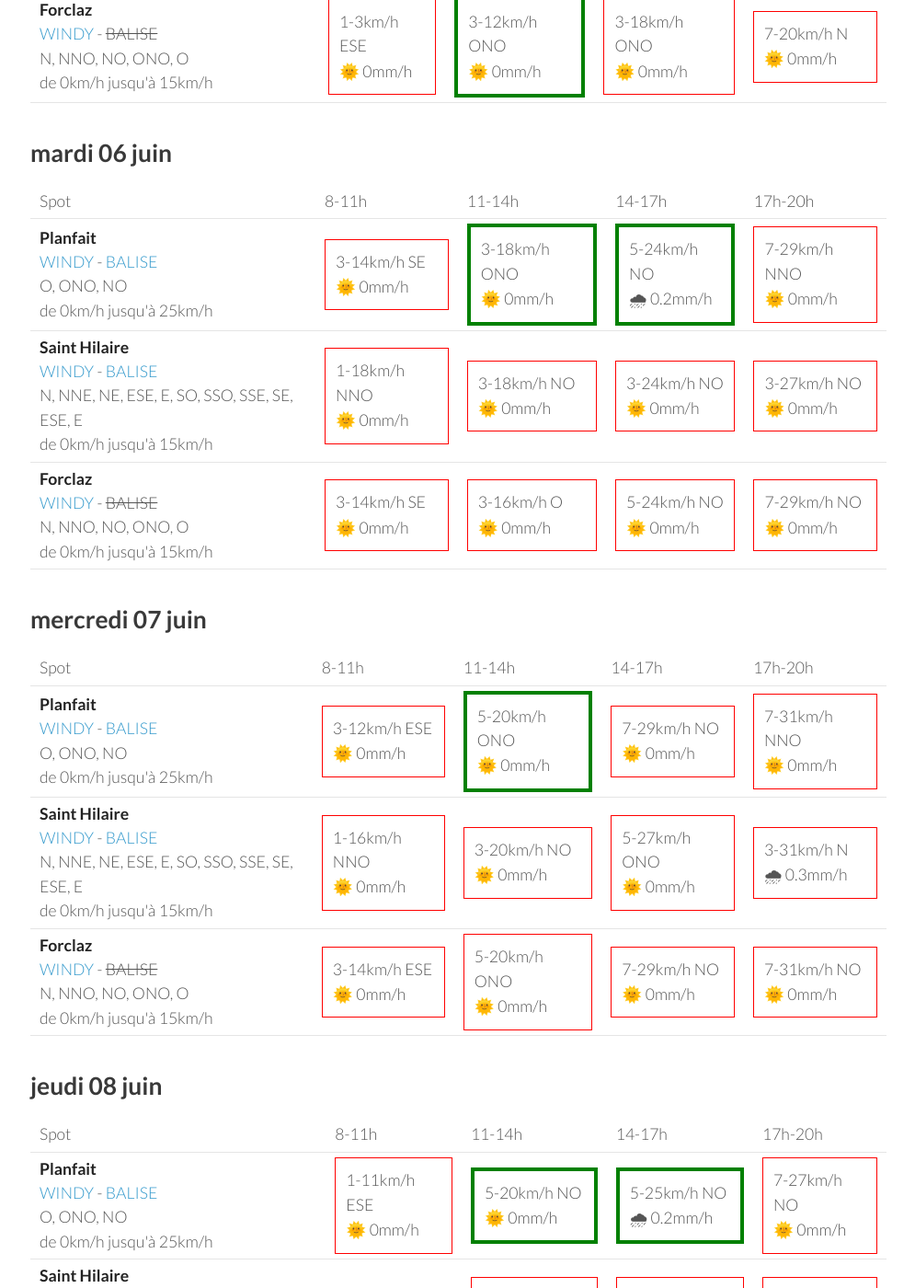
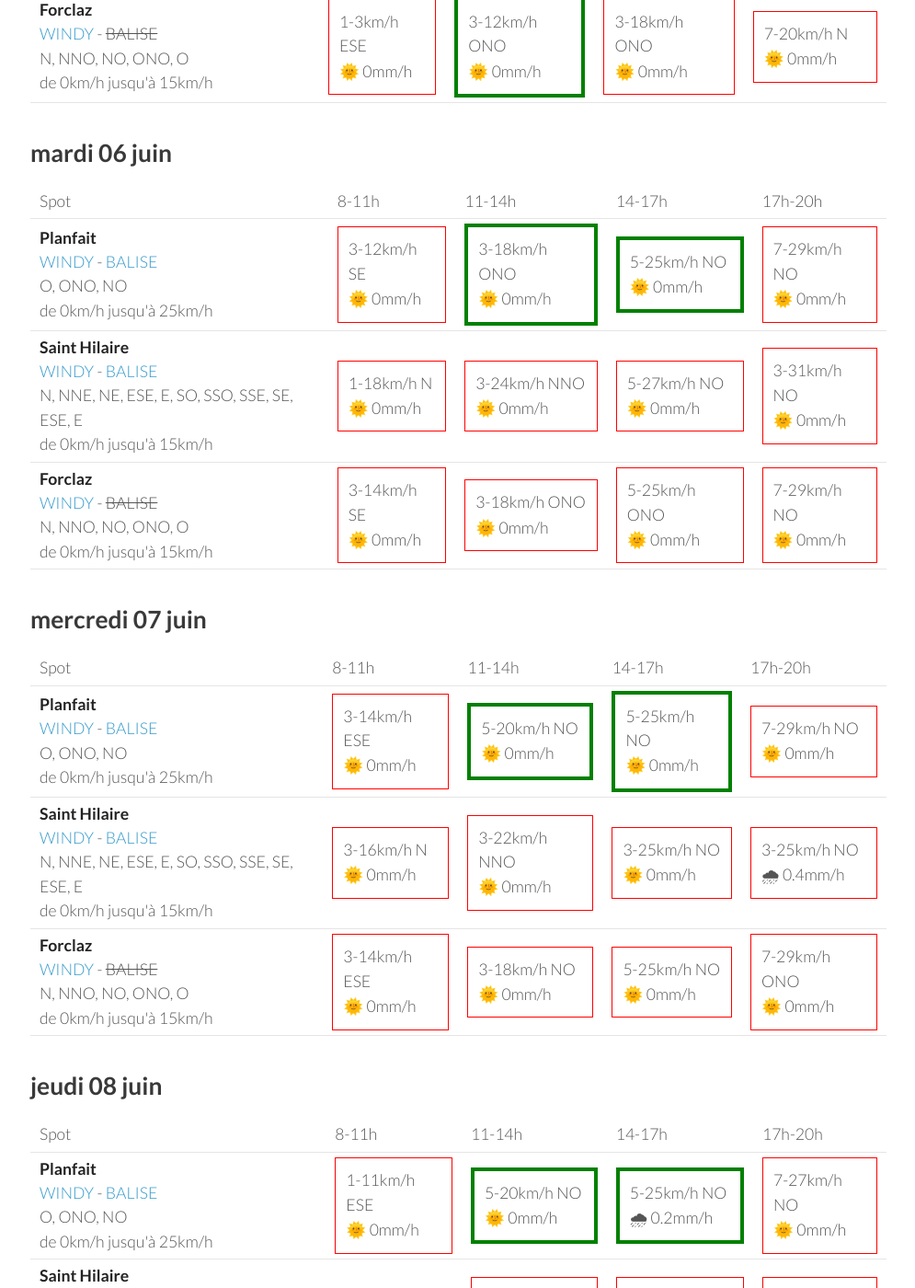
Before and after one commit to parapente-dans-le-nord/parapente-dans-le-nord.github.io, a Jekyll site: the page built from alpes_nord.markdown, in a window 1280 px wide and 1400 px high, scrolled down 1152 px. Shown: the whole window at 92% size, without its empty margins (25-1020 px from the left). Built offline with Jekyll 4.4.1, drawn with Linux system fonts in a browser that asks for light colours; some of the changed text lies outside the part shown.

Commit message:
update index.markdown

```diff
--- a/alpes_nord.markdown
+++ b/alpes_nord.markdown
@@ -113,20 +113,20 @@ page mise à jour le dimanche 04 juin 13:26
 <tr>
         <td><strong>Planfait</strong><br><a href="https://windy.com/45.853/6.223?45.415,6.223,8">WINDY</a> - <span class=""><a href="https://www.openwindmap.org/PP496">BALISE</a> </span><br> <span class="vent-favorable">O, ONO, NO</span><br><span class="force-vent">de 0km/h jusqu'à 25km/h</span> </td>
 
-            <td><div class="not-flyable"><p>3-14km/h SE</p><p>🌞 0mm/h</p></div></td>
+            <td><div class="not-flyable"><p>3-12km/h SE</p><p>🌞 0mm/h</p></div></td>
             <td><div class="flyable"><p>3-18km/h ONO</p><p>🌞 0mm/h</p></div></td>
-            <td><div class="flyable"><p>5-24km/h NO</p><p>🌧 0.2mm/h</p></div></td>
-            <td><div class="not-flyable"><p>7-29km/h NNO</p><p>🌞 0mm/h</p></div></td>
+            <td><div class="flyable"><p>5-25km/h NO</p><p>🌞 0mm/h</p></div></td>
+            <td><div class="not-flyable"><p>7-29km/h NO</p><p>🌞 0mm/h</p></div></td>
 
 
     </tr>
 <tr>
         <td><strong>Saint Hilaire</strong><br><a href="https://windy.com/45.307/5.888?45.087,5.889,9,m:eUFagkX">WINDY</a> - <span class=""><a href="http://www.balisemeteo.com/balise.php?idBalise=61">BALISE</a> </span><br> <span class="vent-favorable">N, NNE, NE, ESE, E, SO, SSO, SSE, SE, ESE, E</span><br><span class="force-vent">de 0km/h jusqu'à 15km/h</span> </td>
 
-            <td><div class="not-flyable"><p>1-18km/h NNO</p><p>🌞 0mm/h</p></div></td>
-            <td><div class="not-flyable"><p>3-18km/h NO</p><p>🌞 0mm/h</p></div></td>
-            <td><div class="not-flyable"><p>3-24km/h NO</p><p>🌞 0mm/h</p></div></td>
-            <td><div class="not-flyable"><p>3-27km/h NO</p><p>🌞 0mm/h</p></div></td>
+            <td><div class="not-flyable"><p>1-18km/h N</p><p>🌞 0mm/h</p></div></td>
+            <td><div class="not-flyable"><p>3-24km/h NNO</p><p>🌞 0mm/h</p></div></td>
+            <td><div class="not-flyable"><p>5-27km/h NO</p><p>🌞 0mm/h</p></div></td>
+            <td><div class="not-flyable"><p>3-31km/h NO</p><p>🌞 0mm/h</p></div></td>
 
 
     </tr>
@@ -134,8 +134,8 @@ page mise à jour le dimanche 04 juin 13:26
         <td><strong>Forclaz</strong><br><a href="https://windy.com/45.814/6.247?45.375,6.246,8,m:eVwaglz">WINDY</a> - <span class="no-balise"> BALISE </span><br> <span class="vent-favorable">N, NNO, NO, ONO, O</span><br><span class="force-vent">de 0km/h jusqu'à 15km/h</span> </td>
 
             <td><div class="not-flyable"><p>3-14km/h SE</p><p>🌞 0mm/h</p></div></td>
-            <td><div class="not-flyable"><p>3-16km/h O</p><p>🌞 0mm/h</p></div></td>
-            <td><div class="not-flyable"><p>5-24km/h NO</p><p>🌞 0mm/h</p></div></td>
+            <td><div class="not-flyable"><p>3-18km/h ONO</p><p>🌞 0mm/h</p></div></td>
+            <td><div class="not-flyable"><p>5-25km/h ONO</p><p>🌞 0mm/h</p></div></td>
             <td><div class="not-flyable"><p>7-29km/h NO</p><p>🌞 0mm/h</p></div></td>
 
 
@@ -159,20 +159,20 @@ page mise à jour le dimanche 04 juin 13:26
 <tr>
         <td><strong>Planfait</strong><br><a href="https://windy.com/45.853/6.223?45.415,6.223,8">WINDY</a> - <span class=""><a href="https://www.openwindmap.org/PP496">BALISE</a> </span><br> <span class="vent-favorable">O, ONO, NO</span><br><span class="force-vent">de 0km/h jusqu'à 25km/h</span> </td>
 
-            <td><div class="not-flyable"><p>3-12km/h ESE</p><p>🌞 0mm/h</p></div></td>
-            <td><div class="flyable"><p>5-20km/h ONO</p><p>🌞 0mm/h</p></div></td>
+            <td><div class="not-flyable"><p>3-14km/h ESE</p><p>🌞 0mm/h</p></div></td>
+            <td><div class="flyable"><p>5-20km/h NO</p><p>🌞 0mm/h</p></div></td>
+            <td><div class="flyable"><p>5-25km/h NO</p><p>🌞 0mm/h</p></div></td>
             <td><div class="not-flyable"><p>7-29km/h NO</p><p>🌞 0mm/h</p></div></td>
-            <td><div class="not-flyable"><p>7-31km/h NNO</p><p>🌞 0mm/h</p></div></td>
 
 
     </tr>
 <tr>
         <td><strong>Saint Hilaire</strong><br><a href="https://windy.com/45.307/5.888?45.087,5.889,9,m:eUFagkX">WINDY</a> - <span class=""><a href="http://www.balisemeteo.com/balise.php?idBalise=61">BALISE</a> </span><br> <span class="vent-favorable">N, NNE, NE, ESE, E, SO, SSO, SSE, SE, ESE, E</span><br><span class="force-vent">de 0km/h jusqu'à 15km/h</span> </td>
 
-            <td><div class="not-flyable"><p>1-16km/h NNO</p><p>🌞 0mm/h</p></div></td>
-            <td><div class="not-flyable"><p>3-20km/h NO</p><p>🌞 0mm/h</p></div></td>
-            <td><div class="not-flyable"><p>5-27km/h ONO</p><p>🌞 0mm/h</p></div></td>
-            <td><div class="not-flyable"><p>3-31km/h N</p><p>🌧 0.3mm/h</p></div></td>
+            <td><div class="not-flyable"><p>3-16km/h N</p><p>🌞 0mm/h</p></div></td>
+            <td><div class="not-flyable"><p>3-22km/h NNO</p><p>🌞 0mm/h</p></div></td>
+            <td><div class="not-flyable"><p>3-25km/h NO</p><p>🌞 0mm/h</p></div></td>
+            <td><div class="not-flyable"><p>3-25km/h NO</p><p>🌧 0.4mm/h</p></div></td>
 
 
     </tr>
@@ -180,9 +180,9 @@ page mise à jour le dimanche 04 juin 13:26
         <td><strong>Forclaz</strong><br><a href="https://windy.com/45.814/6.247?45.375,6.246,8,m:eVwaglz">WINDY</a> - <span class="no-balise"> BALISE </span><br> <span class="vent-favorable">N, NNO, NO, ONO, O</span><br><span class="force-vent">de 0km/h jusqu'à 15km/h</span> </td>
 
             <td><div class="not-flyable"><p>3-14km/h ESE</p><p>🌞 0mm/h</p></div></td>
-            <td><div class="not-flyable"><p>5-20km/h ONO</p><p>🌞 0mm/h</p></div></td>
-            <td><div class="not-flyable"><p>7-29km/h NO</p><p>🌞 0mm/h</p></div></td>
-            <td><div class="not-flyable"><p>7-31km/h NO</p><p>🌞 0mm/h</p></div></td>
+            <td><div class="not-flyable"><p>3-18km/h NO</p><p>🌞 0mm/h</p></div></td>
+            <td><div class="not-flyable"><p>5-25km/h NO</p><p>🌞 0mm/h</p></div></td>
+            <td><div class="not-flyable"><p>7-29km/h ONO</p><p>🌞 0mm/h</p></div></td>
 
 
     </tr>
```
Also changed, not shown: other parts of alpes_nord.markdown (+1 -1 lines).
